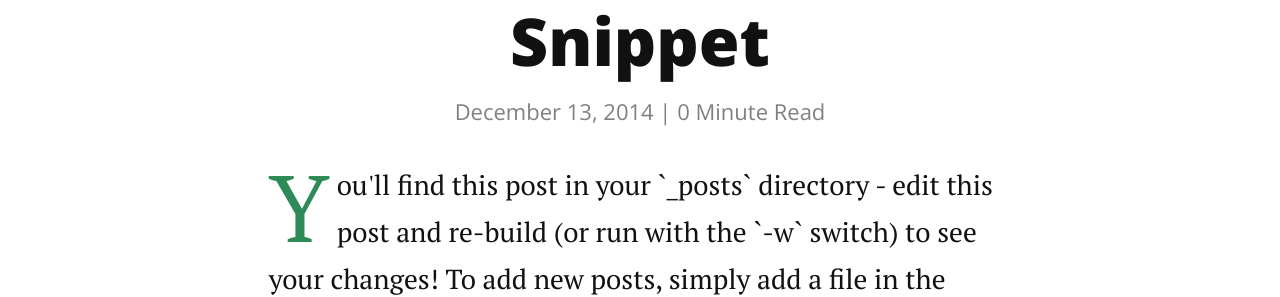
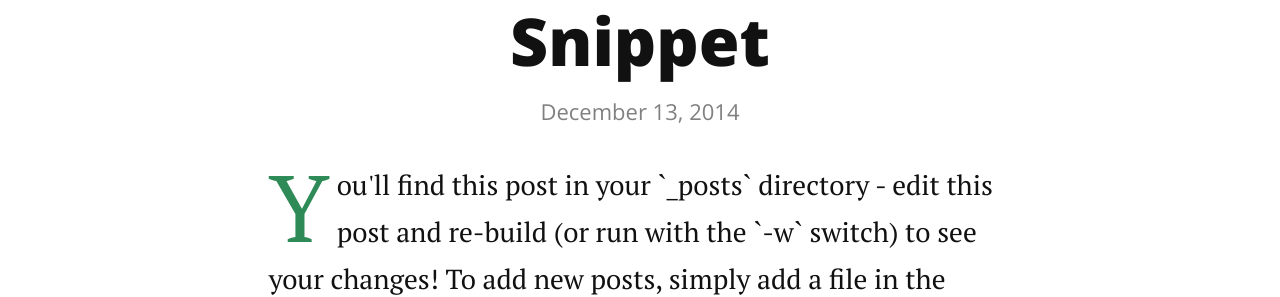
Before and after one commit to JIHOI-KIM/JIHOI-KIM.github.io, a Jekyll site: the page built from _posts/2014-12-13-code-snippet.markdown, in a window 1280 px wide. Shown: the part 545-842 px from the top of the page. Built offline with Jekyll 4.4.1, drawn with Linux system fonts in a browser that asks for light colours; nearby versions of some CDN libraries.

Commit message:
Update post.html

```diff
--- a/_layouts/post.html
+++ b/_layouts/post.html
@@ -9,7 +9,7 @@
   {%- endif -%}
   <header>
     <h1 class="postTitle">{{ page.title }}</h1>
-    <p class="meta">{{ page.date | date: '%B %d, %Y' }} | <span class="time">{{ page.content | number_of_words | divided_by:180 }}</span> Minute Read</p>
+    <p class="meta">{{ page.date | date: '%B %d, %Y' }} </p>
   </header>
 
   {{ content }}
@@ -18,9 +18,6 @@
   <footer class="postNav clearfix">
     {%- if page.previous.url -%}
       <a class="prev{% if page.previous.image %} image{% endif %}" href="{{ page.previous.url }}"><span>&laquo;&nbsp;{{ page.previous.title }}</span>
-      {%- if page.previous.image -%}
-        <img src="{{ '/assets/img/' |  append: page.previous.image }}" alt="">
-      {%- endif -%}
     </a>
     {%- endif -%}
     {%- if page.next.url -%}
```
